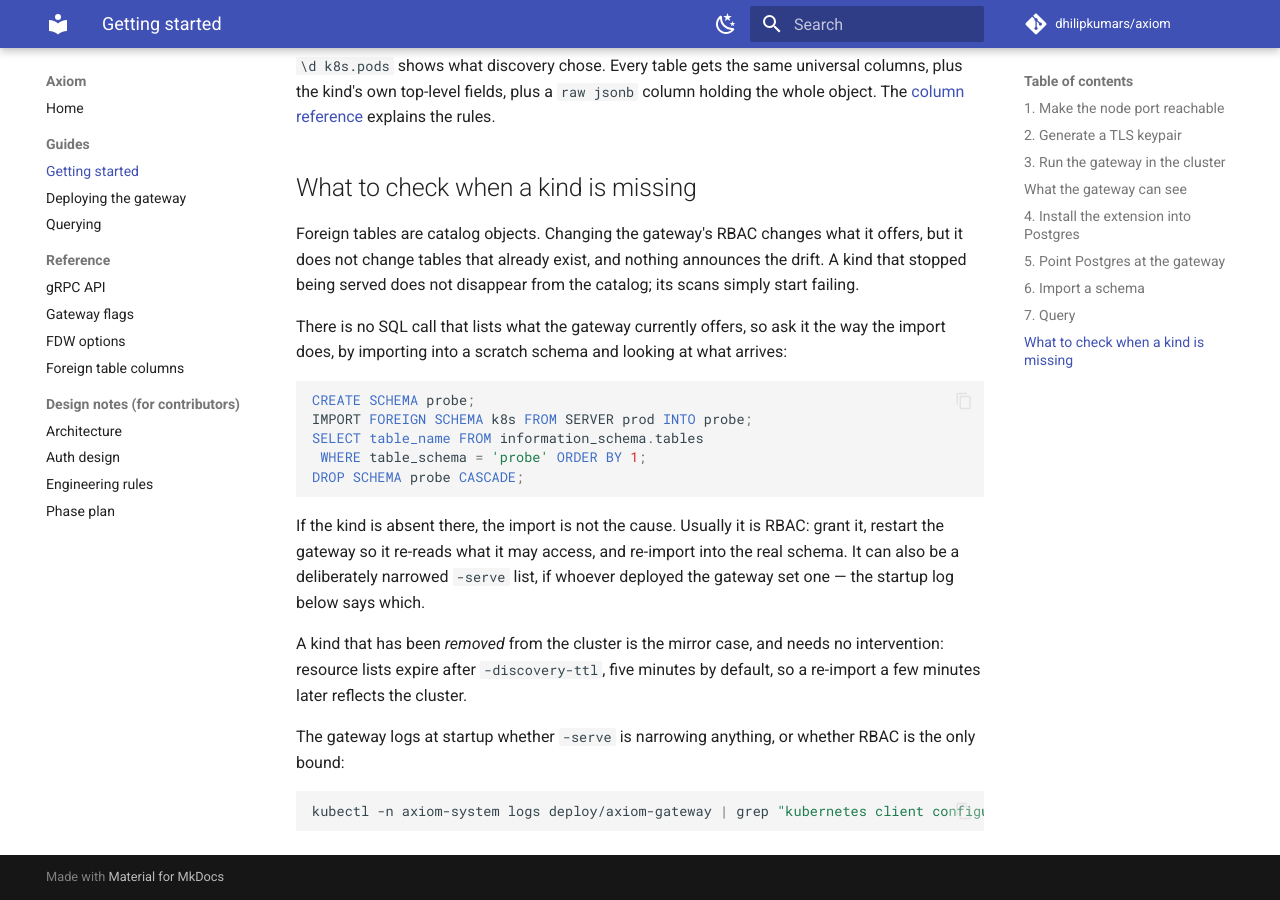
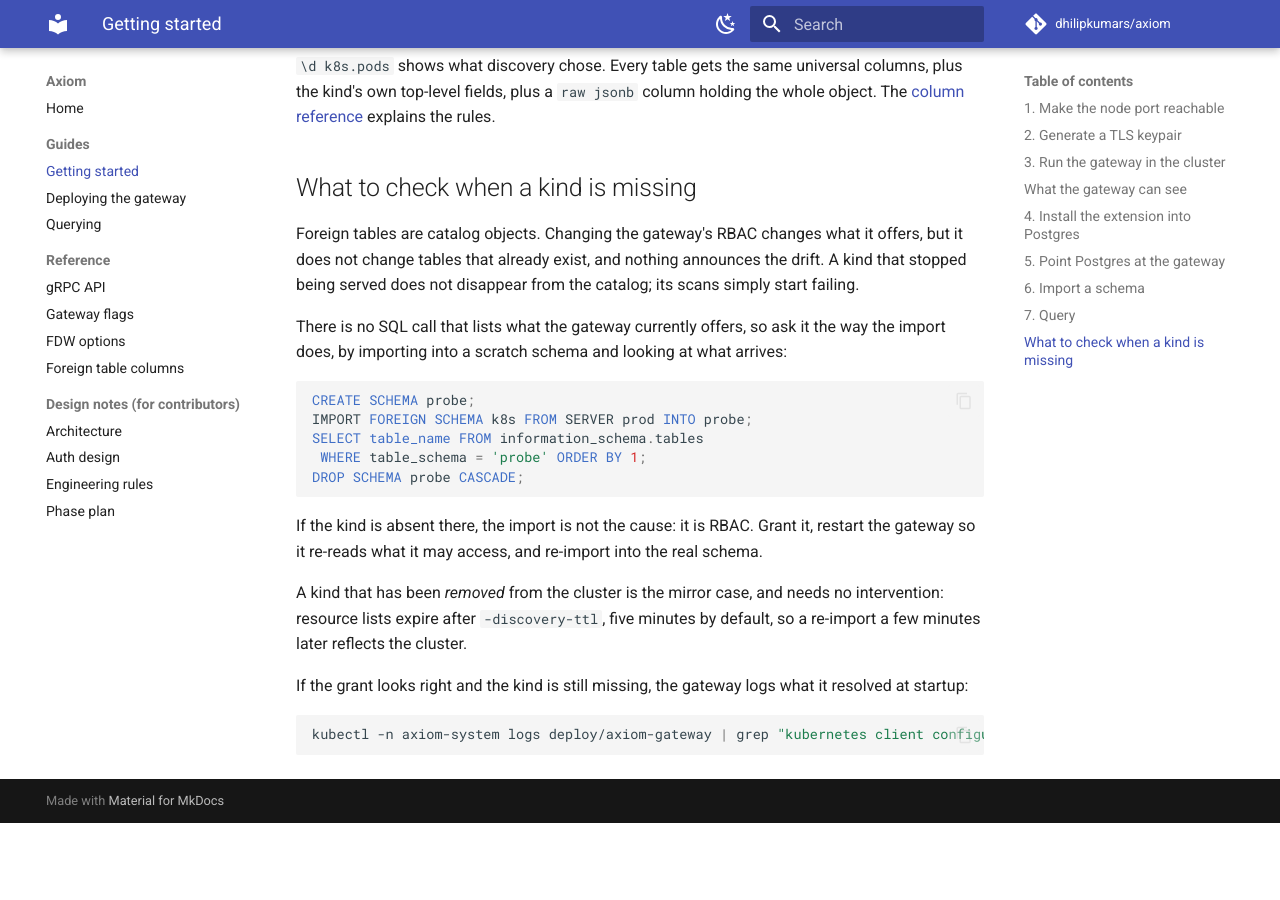
Before and after one commit to dhilipkumars/axiom, an MkDocs documentation site: the page built from docs/guides/getting-started.md, in a window 1280 px wide and 900 px high, scrolled down 4811 px. Built offline with MkDocs 1.6.1 and Material for MkDocs 9.7.7, drawn with Linux system fonts in a browser that asks for light colours; comment, search, counter and statistics services are not loaded; after the commit the page ends 5634 px from its top, so only the background shows below that.

Commit message:
Keep -serve out of the guides; RBAC is the source of truth
Review pushed me toward documenting `-serve` again for accuracy, and I
followed it straight back into re-teaching the thing #32 had just
removed. Two of those edits worked against the direction: RBAC is what
the API server enforces, so it is the bound the guides should teach, and
`-serve` is on its way to deprecation.

Dropped: the qualification that RBAC bounds SQL "because `-serve` is
left at `*.*`", and the troubleshooting branch telling readers a
narrowed serve list might be hiding their kind. The startup-log check
stays, without explaining the flag -- it still shows what the gateway
resolved, which is what someone with a missing kind actually needs.

What remains in this change has nothing to do with `-serve`: a kind
removed from the cluster does not stay on offer until the gateway
restarts, because resource lists expire after `-discovery-ttl` (five
minutes by default, proven by e2e/crd_test.sh with a 3s TTL). Restarting
is required after an RBAC change, whose access decisions really are
cached for the process lifetime. Both guides said otherwise, and both
predate this PR.

The changeset now leads with RBAC being the source of truth and says
`-serve` is expected to be deprecated, rather than presenting it as a
supported alternative.

Verified: no `-serve` remains in docs/index.md or docs/guides/ outside
the generated flag reference. mkdocs strict build clean.

Co-Authored-By: Claude Opus 5 <noreply@anthropic.com>

````diff
--- a/docs/guides/getting-started.md
+++ b/docs/guides/getting-started.md
@@ -254,17 +254,16 @@ SELECT table_name FROM information_schema.tables
 DROP SCHEMA probe CASCADE;
 ```
 
-If the kind is absent there, the import is not the cause. Usually it is RBAC:
-grant it, restart the gateway so it re-reads what it may access, and re-import
-into the real schema. It can also be a deliberately narrowed `-serve` list, if
-whoever deployed the gateway set one — the startup log below says which.
+If the kind is absent there, the import is not the cause: it is RBAC. Grant
+it, restart the gateway so it re-reads what it may access, and re-import into
+the real schema.
 
 A kind that has been *removed* from the cluster is the mirror case, and needs
 no intervention: resource lists expire after `-discovery-ttl`, five minutes by
 default, so a re-import a few minutes later reflects the cluster.
 
-The gateway logs at startup whether `-serve` is narrowing anything, or whether
-RBAC is the only bound:
+If the grant looks right and the kind is still missing, the gateway logs what
+it resolved at startup:
 
 ```sh
 kubectl -n axiom-system logs deploy/axiom-gateway | grep "kubernetes client configured"
````
Also changed, not shown: .changes/docs-rbac-only.md (+18 -12 lines), docs/guides/deploying.md (+1 -2 lines).
